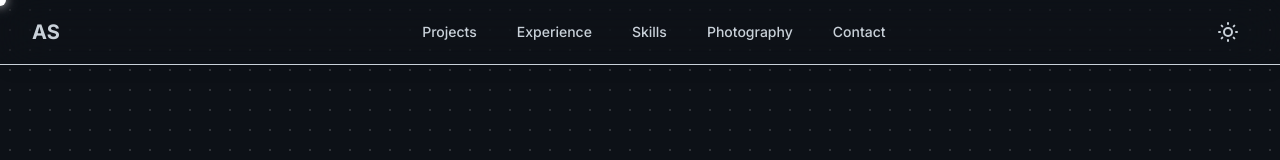
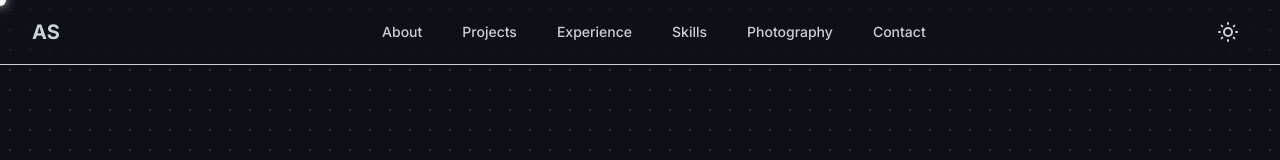
Before and after one commit to aabhiyann/portfolio-abhiyan, a React (Vite) app: page / in a window 1280 px wide. Shown: the top 160 px of the page. Built offline with nearby package versions, Linux system fonts and the light colour scheme.

Commit message:
fix: restore about page route and navigation

```diff
--- a/src/App.tsx
+++ b/src/App.tsx
@@ -7,6 +7,7 @@ import ErrorBoundary from "./components/ErrorBoundary";
 
 const Home = lazy(() => import("./pages/Home"));
 const Projects = lazy(() => import("./pages/Projects"));
+const About = lazy(() => import("./pages/About")); // Restored
 const Experience = lazy(() => import("./pages/Experience"));
 const Skills = lazy(() => import("./pages/Skills"));
 const Photography = lazy(() => import("./pages/Photography"));
@@ -34,6 +35,7 @@ function App() {
             <AnimatePresence mode="wait">
               <Routes location={location} key={location.pathname}>
                 <Route path="/" element={<Home />} />
+                <Route path="/about" element={<About />} /> {/* Restored */}
                 <Route path="/projects" element={<Projects />} />
                 <Route path="/experience" element={<Experience />} />
                 <Route path="/skills" element={<Skills />} />
--- a/src/components/Navbar.tsx
+++ b/src/components/Navbar.tsx
@@ -4,6 +4,17 @@ import { useTheme } from "../contexts/useTheme";
 
 const NavLinks = ({ onLinkClick }: { onLinkClick?: () => void }) => (
   <>
+    <NavLink
+      to="/about"
+      onClick={onLinkClick}
+      className={({ isActive }) =>
+        `px-3 py-2 rounded-md text-sm font-medium transition-colors ${
+          isActive ? "text-text-primary" : "text-text-muted"
+        } hover:text-text-primary`
+      }
+    >
+      About
+    </NavLink>
     <NavLink
       to="/projects"
       onClick={onLinkClick}
```
